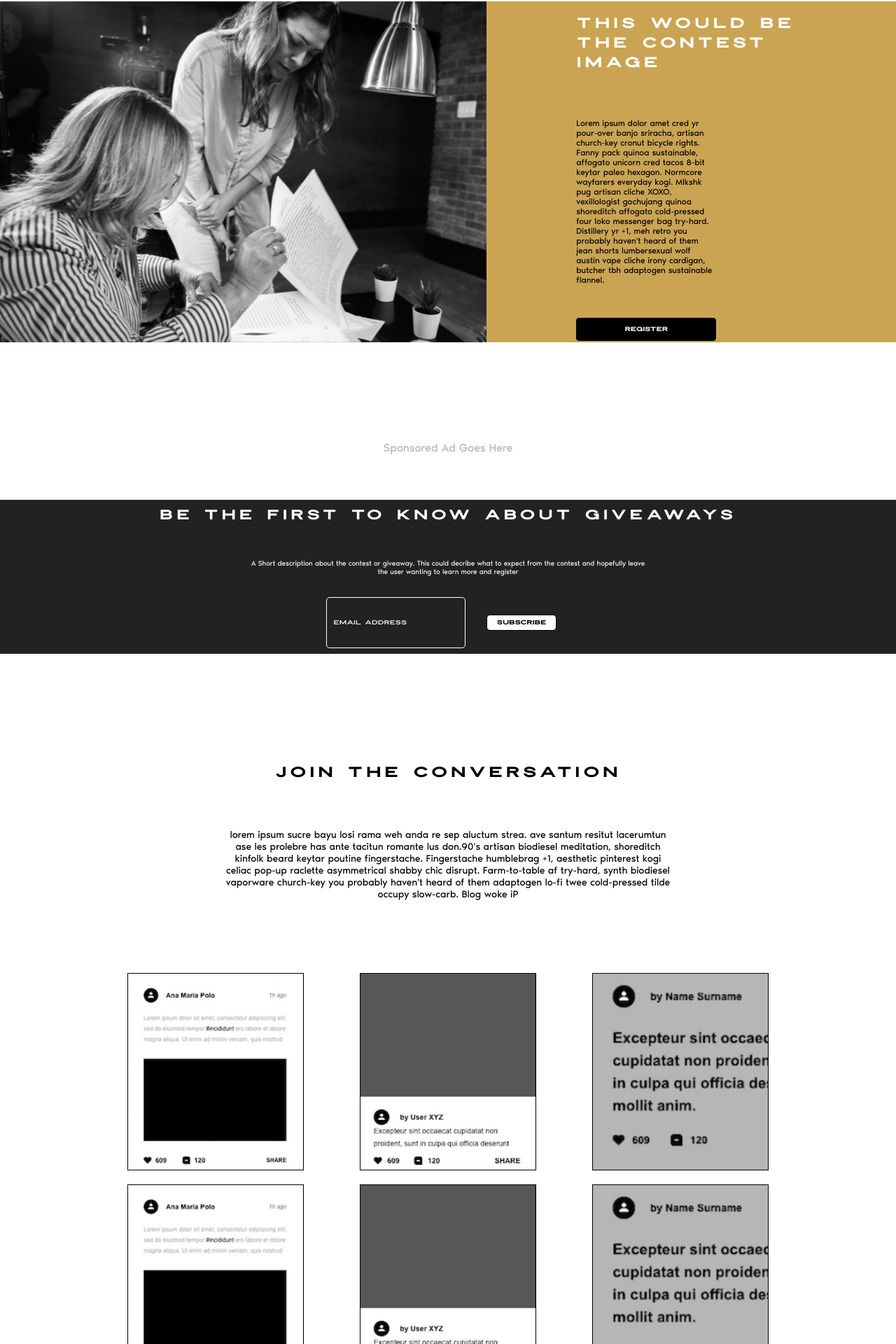
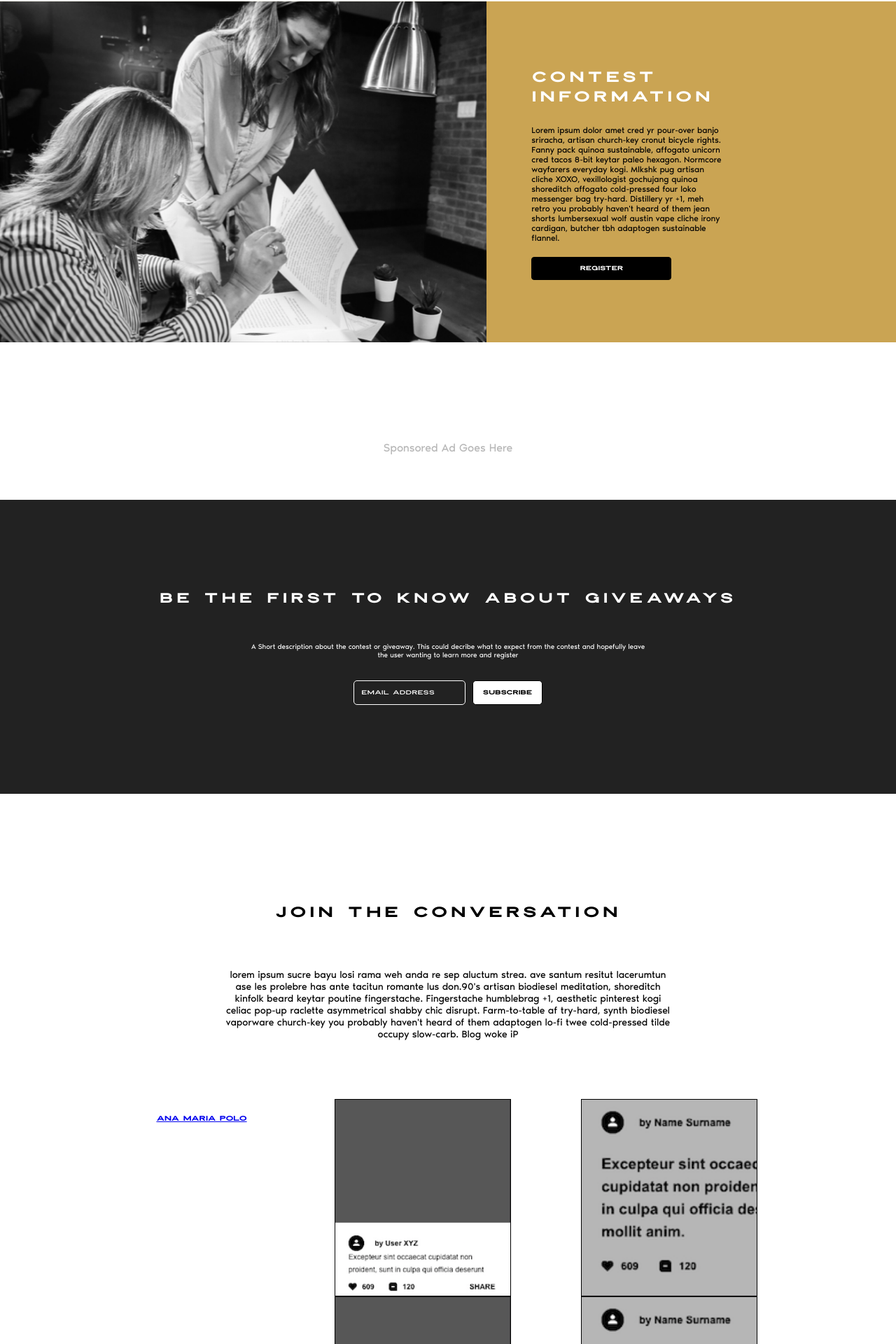
Before and after one commit to nickborbe/caso-client-landing-temp, a React (Create React App) app: page /contest in a window 1280 px wide. Shown: the part 128-2048 px from the top of the page at 70% size. Built offline with nearby package versions, Linux system fonts and the light colour scheme.

Commit message:
conest page

```diff
--- a/src/components/contest-page.js
+++ b/src/components/contest-page.js
@@ -17,7 +17,7 @@ class ConestPage extends Component {
         <img src="/images/nonprofit-section.png" id="contest-image" className="hide-when-tiny" />
 
         <div id="contest-right-side">
-        <h2>This Would Be The Contest Image</h2>
+        <h2>Contest Information</h2>
         <p>Lorem ipsum dolor amet cred yr pour-over banjo sriracha, artisan church-key cronut bicycle rights. Fanny pack quinoa sustainable, affogato unicorn cred tacos 8-bit keytar paleo hexagon. Normcore wayfarers everyday kogi. Mlkshk pug artisan cliche XOXO, vexillologist gochujang quinoa shoreditch affogato cold-pressed four loko messenger bag try-hard. Distillery yr +1, meh retro you probably haven't heard of them jean shorts lumbersexual wolf austin vape cliche irony cardigan, butcher tbh adaptogen sustainable flannel.</p>
         <button>Register</button>
         </div>
@@ -47,12 +47,14 @@ class ConestPage extends Component {
 
         <div class="row">
 
-        <div class="fb-column">
+        <div id="facebook-div" className="fb-page fb-column" data-href="https://www.facebook.com/AnaMariaPolo/" data-tabs="timeline" data-width="275" data-height="700" data-small-header="false" data-adapt-container-width="true" data-hide-cover="false" data-show-facepile="true"><blockquote cite="https://www.facebook.com/AnaMariaPolo/" className="fb-xfbml-parse-ignore"><a href="https://www.facebook.com/AnaMariaPolo/">Ana Maria Polo</a></blockquote></div>
+
+        {/* <div class="fb-column">
           <div class="fb-thumb"></div>
           <div class="fb-thumb"></div>
           <div class="fb-thumb"></div>
           <div class="fb-thumb"></div>
-        </div>
+        </div> */}
 
 
         <div class="insta-column">
--- a/src/styles/contests.css
+++ b/src/styles/contests.css
@@ -11,7 +11,7 @@
 }
 
 #contest-right-side{
-    padding: 2% 10%;
+    padding: 2% 5%;
     display: flex;
     flex-direction: column;
     text-align: left;
@@ -20,11 +20,13 @@
 
 #contest-right-side h2{
     color: white;
+   width: 250px;
 
 }
 
 #contest-right-side p{
     font-size: 12px;
+    margin: 10px 0;
 }
 
 #contest-right-side button{
@@ -34,6 +36,7 @@
     width: 200px;
     padding: 10px;
     border-radius: 4px;
+    margin: 10px 0;
 }
 
 #be-the-first-to-know-section{
@@ -44,6 +47,7 @@
     flex-direction: column;
     justify-content: center;
     align-items: center;
+    padding: 100px 0;
 }
 #be-the-first-to-know-section p{
     width: 45%;
@@ -58,7 +62,8 @@
 
 #be-the-first-to-know-section form{
     display: flex;
-    justify-content: space-around;
+    justify-content: center;
+    align-items: center;
 
 }
 
@@ -70,15 +75,19 @@
     border-radius: 5px;
     padding: 0 10px;
     margin: 0 5px;
+    height: 35px;
+    box-sizing: border-box;
 }
 
 #be-the-first-to-know-section button{
-
+    height: 35px;
     background-color: white;
     color: black;
     width: 100px;
     padding: 5px 10px;
     border-radius: 5px;
+    margin: 0 5px;
+    box-sizing: border-box;
 }
 
 
@@ -101,11 +110,18 @@
     margin: 50px 0;
 }
 
+#facebook-div{
+    margin: 20px;
+    width: 240px;
+    height: 700px;
+}
+
 
 .fb-column, .insta-column, .twitter-column{
     height: 900px;
     overflow: scroll;
-    margin: 20px;
+    margin: 20px 50px;
+    height: 700px;
 }
 
 .fb-thumb, .insta-thumb, .twitter-thumb{
@@ -113,13 +129,11 @@
     height: 280px;
 
     background-size: cover;
-    margin: 20px;
+    /* margin: 20px; */
     border: 1px solid black;
 }
 
-.fb-thumb{
-    background-image: url("/images/fake-fb.png");
-}
+
 
 .insta-thumb{
     background-image: url("/images/fake-insta.png");
--- a/src/styles/homepage.css
+++ b/src/styles/homepage.css
@@ -103,12 +103,7 @@
     justify-content: center;
 }
 
-#facebook-div{
-    margin: 50px;
-    width: 240px;
-    height: 350px;
 
-}
 
 #instagram-div{
     margin: 50px;
@@ -185,7 +180,7 @@
 
 #hp-sponsored-add-bottom{
     height: 200px;
-    background-color: #3d3d3d;
+    /* background-color: #3d3d3d; */
     color: #b7b7b7;
     display: flex;
     align-items: center;
@@ -416,8 +411,8 @@
 
 .vid-carousel-parent-div{
     margin-top: -20px;
-    padding-top: 50px;
-    padding-bottom: 200px;
+    padding-top: 100px;
+    padding-bottom: 160px;
     background-image: url('/images/top-curve.png');
     background-size: 100%;
     background-position: 0% 18%;
```
Also changed, not shown: public/images/gavel.jpg (deleted), 1 other file (tests, documents, lock files or other folders).
